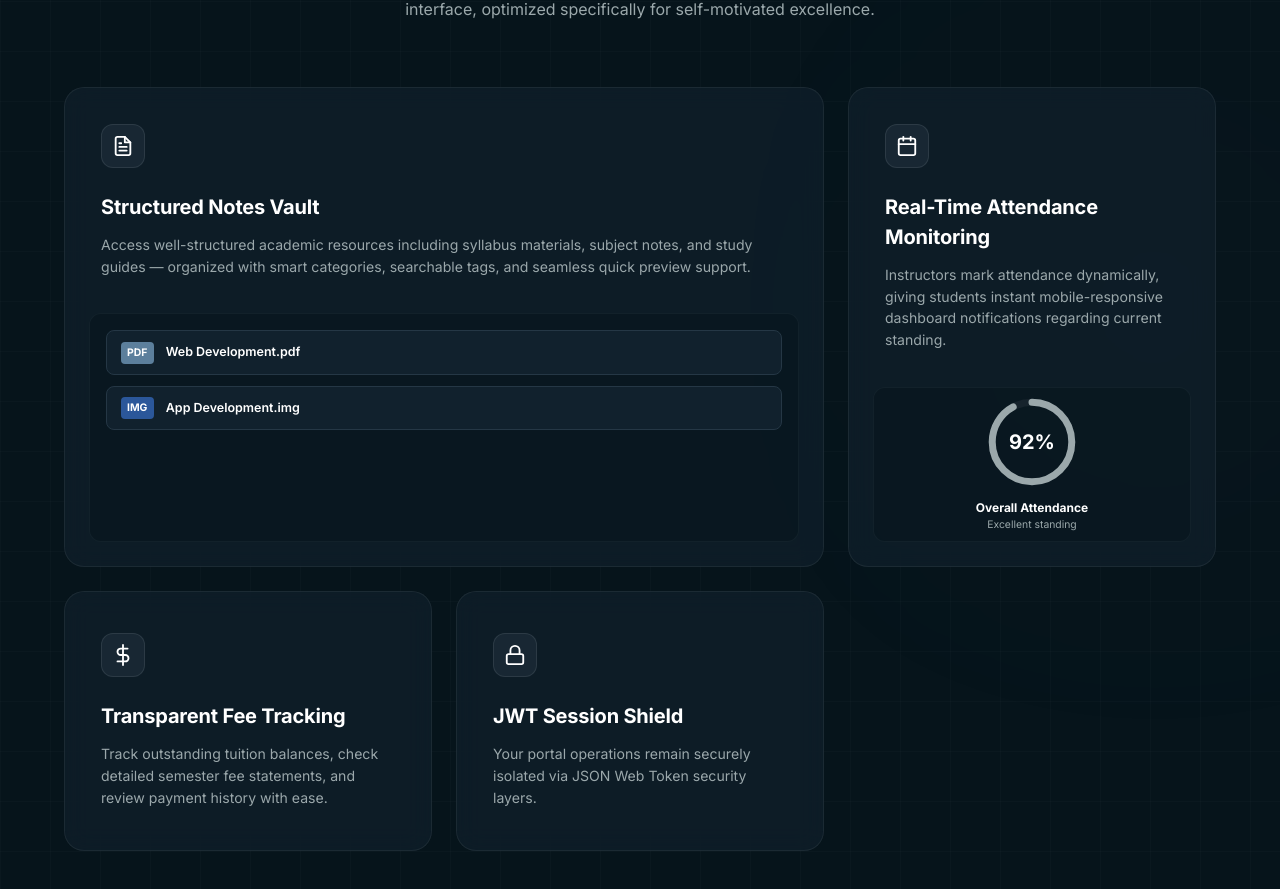
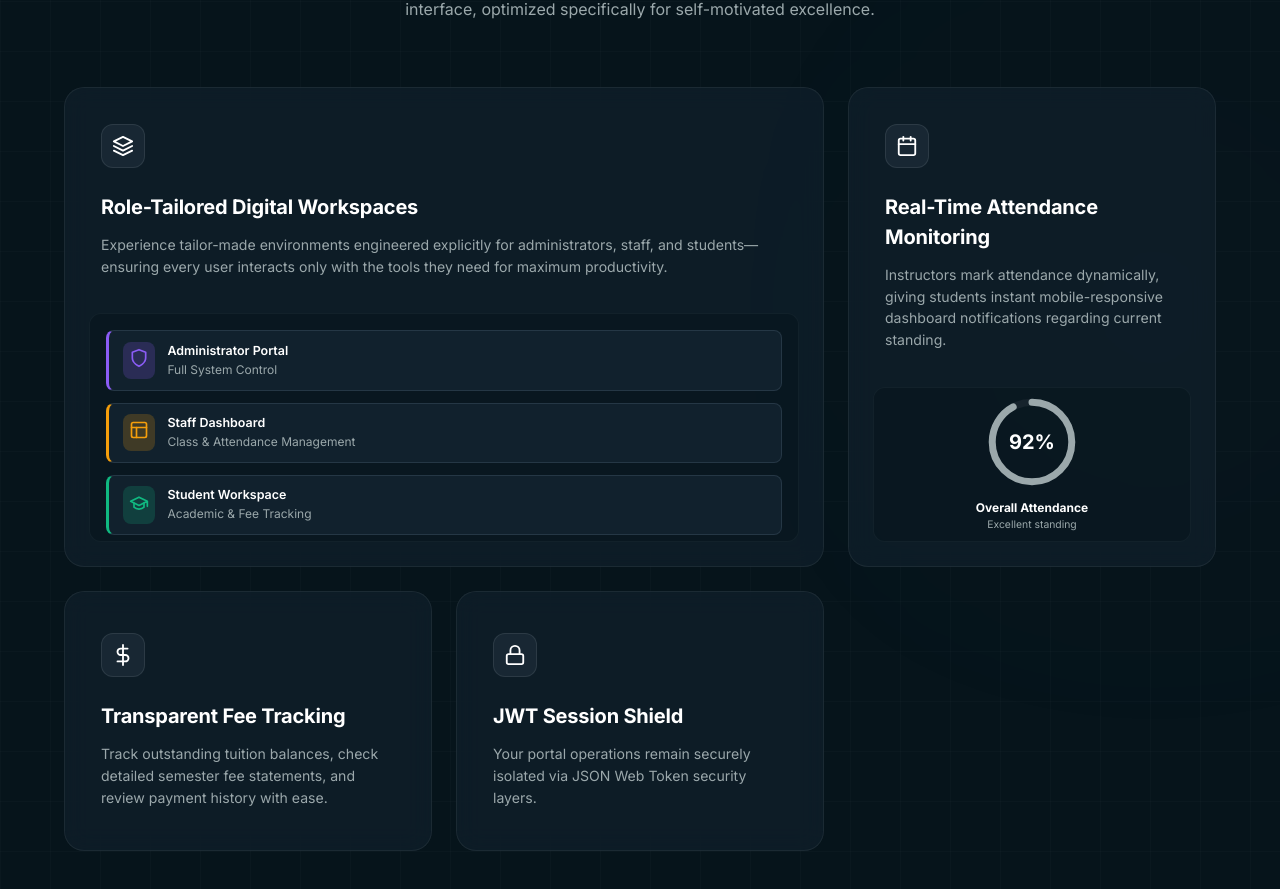
Before and after one commit to eklavyaclasses14-glitch/Eklavya-website, a React (Vite) app in the folder frontend/: page / in a window 1280 px wide. Shown: the part 1299-2188 px from the top of the page. Built offline with nearby package versions, Linux system fonts and the light colour scheme.

Commit message:
Update feature card to Role-Tailored Workspaces

```diff
--- a/frontend/src/pages/Landing.jsx
+++ b/frontend/src/pages/Landing.jsx
@@ -181,36 +181,49 @@ const Landing = () => {
         </div>
 
         <div className="bento-grid">
-          {/* Card 1: Large Feature (Structured Notes Directory) */}
+          {/* Card 1: Large Feature (Role-Tailored Workspaces) */}
           <div className="bento-card card-large">
             <div className="bento-content">
               <div className="bento-icon-box">
                 <svg viewBox="0 0 24 24" fill="none" stroke="currentColor" strokeWidth="2" strokeLinecap="round" strokeLinejoin="round" className="bento-icon">
-                  <path d="M14 2H6a2 2 0 0 0-2 2v16a2 2 0 0 0 2 2h12a2 2 0 0 0 2-2V8z"></path>
-                  <polyline points="14 2 14 8 20 8"></polyline>
-                  <line x1="16" y1="13" x2="8" y2="13"></line>
-                  <line x1="16" y1="17" x2="8" y2="17"></line>
-                  <polyline points="10 9 9 9 8 9"></polyline>
+                  <polygon points="12 2 2 7 12 12 22 7 12 2"></polygon>
+                  <polyline points="2 12 12 17 22 12"></polyline>
+                  <polyline points="2 17 12 22 22 17"></polyline>
                 </svg>
               </div>
-              <h3 className="bento-card-title">Structured Notes Vault</h3>
+              <h3 className="bento-card-title">Role-Tailored Digital Workspaces</h3>
               <p className="bento-card-desc">
-                Access well-structured academic resources including syllabus materials, subject notes, and study guides — organized with smart categories, searchable tags, and seamless quick preview support.
+                Experience tailor-made environments engineered explicitly for administrators, staff, and students—ensuring every user interacts only with the tools they need for maximum productivity.
               </p>
             </div>
 
             {/* Visual Preview element in large card */}
-            <div className="bento-visual notes-vault-preview">
-              <div className="mini-note-item">
-                <div className="mini-note-icon">PDF</div>
+            <div className="bento-visual notes-vault-preview" style={{ flexDirection: 'column', gap: '0.75rem' }}>
+              <div className="mini-note-item" style={{ borderLeft: '3px solid #8b5cf6', background: 'var(--color-surface)' }}>
+                <div className="mini-note-icon" style={{ background: 'rgba(139,92,246,0.2)', color: '#8b5cf6', padding: '0.4rem', borderRadius: '8px' }}>
+                   <svg viewBox="0 0 24 24" width="20" height="20" fill="none" stroke="currentColor" strokeWidth="2" strokeLinecap="round" strokeLinejoin="round"><path d="M12 22s8-4 8-10V5l-8-3-8 3v7c0 6 8 10 8 10z"></path></svg>
+                </div>
                 <div className="mini-note-details">
-                  <span className="mini-note-title">Web Development.pdf</span>
+                  <span className="mini-note-title" style={{ color: '#fff' }}>Administrator Portal</span>
+                  <span style={{ fontSize: '0.75rem', color: 'var(--color-text-muted)' }}>Full System Control</span>
                 </div>
               </div>
-              <div className="mini-note-item">
-                <div className="mini-note-icon docx">IMG</div>
+              <div className="mini-note-item" style={{ borderLeft: '3px solid #f59e0b', background: 'var(--color-surface)' }}>
+                <div className="mini-note-icon" style={{ background: 'rgba(245,158,11,0.2)', color: '#f59e0b', padding: '0.4rem', borderRadius: '8px' }}>
+                   <svg viewBox="0 0 24 24" width="20" height="20" fill="none" stroke="currentColor" strokeWidth="2" strokeLinecap="round" strokeLinejoin="round"><rect x="3" y="3" width="18" height="18" rx="2" ry="2"></rect><line x1="3" y1="9" x2="21" y2="9"></line><line x1="9" y1="21" x2="9" y2="9"></line></svg>
+                </div>
                 <div className="mini-note-details">
-                  <span className="mini-note-title">App Development.img</span>
+                  <span className="mini-note-title" style={{ color: '#fff' }}>Staff Dashboard</span>
+                  <span style={{ fontSize: '0.75rem', color: 'var(--color-text-muted)' }}>Class & Attendance Management</span>
+                </div>
+              </div>
+              <div className="mini-note-item" style={{ borderLeft: '3px solid #10b981', background: 'var(--color-surface)' }}>
+                <div className="mini-note-icon" style={{ background: 'rgba(16,185,129,0.2)', color: '#10b981', padding: '0.4rem', borderRadius: '8px' }}>
+                   <svg viewBox="0 0 24 24" width="20" height="20" fill="none" stroke="currentColor" strokeWidth="2" strokeLinecap="round" strokeLinejoin="round"><path d="M22 10v6M2 10l10-5 10 5-10 5z"></path><path d="M6 12v5c3 3 9 3 12 0v-5"></path></svg>
+                </div>
+                <div className="mini-note-details">
+                  <span className="mini-note-title" style={{ color: '#fff' }}>Student Workspace</span>
+                  <span style={{ fontSize: '0.75rem', color: 'var(--color-text-muted)' }}>Academic & Fee Tracking</span>
                 </div>
               </div>
             </div>
```
